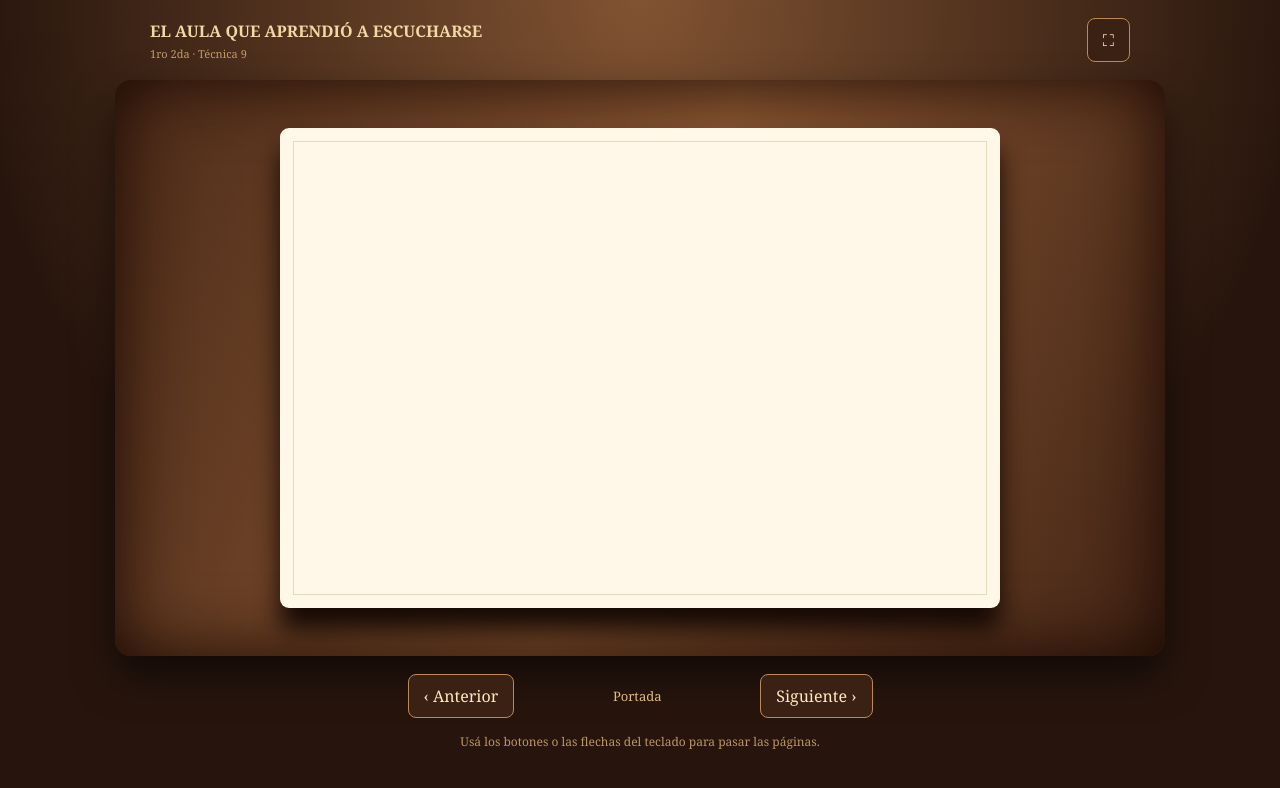
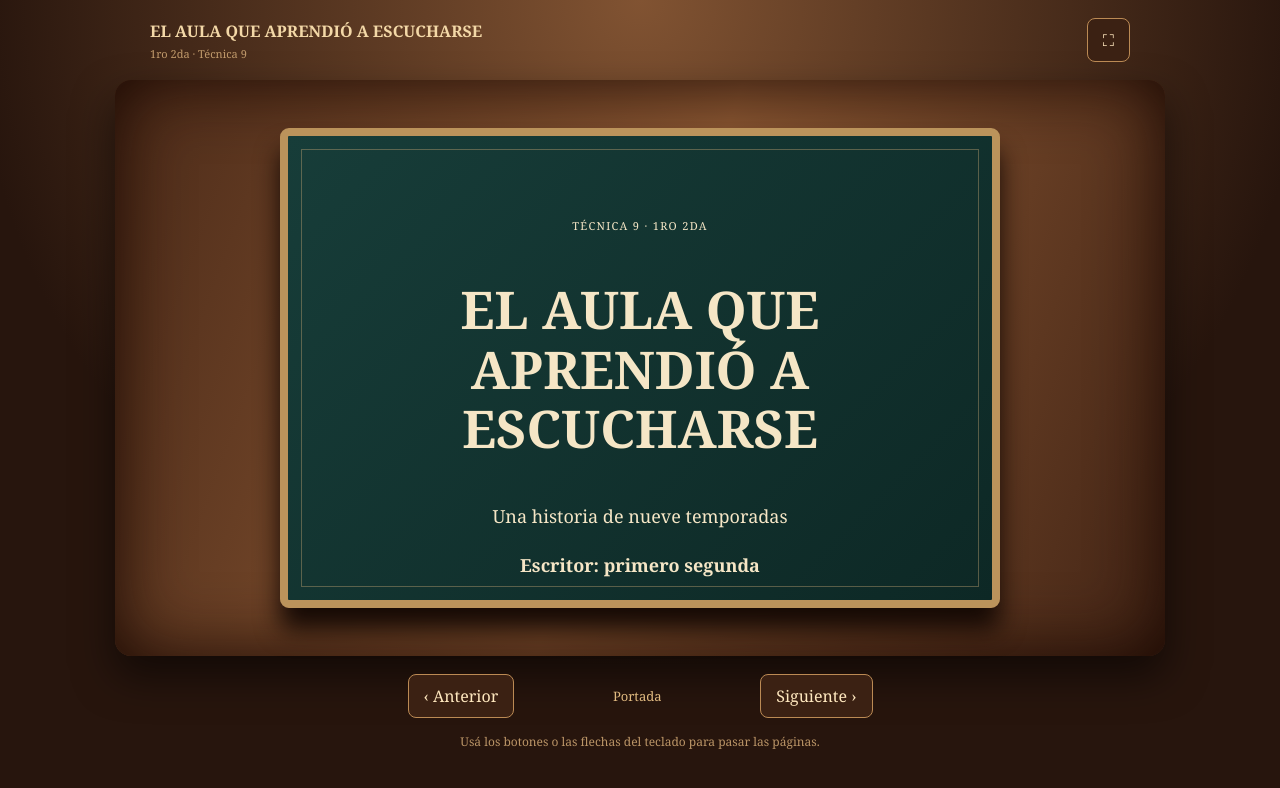
Before and after one commit to virgilinifranchesco72-tech/libro-interactivo-1ro-2da-tecnica-9, a plain HTML site: page index.html in a window 1280 px wide. Drawn offline with Linux system fonts and the light colour scheme.

Commit message:
Actualizar interfaz para las 9 temporadas

```diff
--- a/index.html
+++ b/index.html
@@ -1,3 +1,3 @@
 <!doctype html>
 <html lang="es"><head><meta charset="UTF-8"><meta name="viewport" content="width=device-width,initial-scale=1"><title>El aula que aprendió a escucharse</title><meta http-equiv="Cache-Control" content="no-cache, no-store, must-revalidate"><meta http-equiv="Pragma" content="no-cache"><meta http-equiv="Expires" content="0"><link rel="stylesheet" href="styles.css?v=202609051550"></head>
-<body><main class="scene"><header><div><b>EL AULA QUE APRENDIÓ A ESCUCHARSE</b><small>1ro 2da · Técnica 9</small></div><button id="full">⛶</button></header><section class="desk"><div id="book" class="book"><div id="paper" class="paper"></div></div></section><nav><button id="prev">‹ Anterior</button><span id="label">Portada</span><button id="next">Siguiente ›</button></nav><p class="help">Usá los botones o las flechas del teclado para pasar las páginas.</p></main><script src="app.js?v=202609051550"></script></body></html>
+<body><main class="scene"><header><div><b>EL AULA QUE APRENDIÓ A ESCUCHARSE</b><small>1ro 2da · Técnica 9</small></div><button id="full">⛶</button></header><section class="desk"><div id="book" class="book"><div id="paper" class="paper"></div></div></section><nav><button id="prev">‹ Anterior</button><span id="label">Portada</span><button id="next">Siguiente ›</button></nav><p class="help">Usá los botones o las flechas del teclado para pasar las páginas.</p></main><script src="book-data.js?v=202609051552"></script><script src="app.js?v=202609051552"></script></body></html>
```
